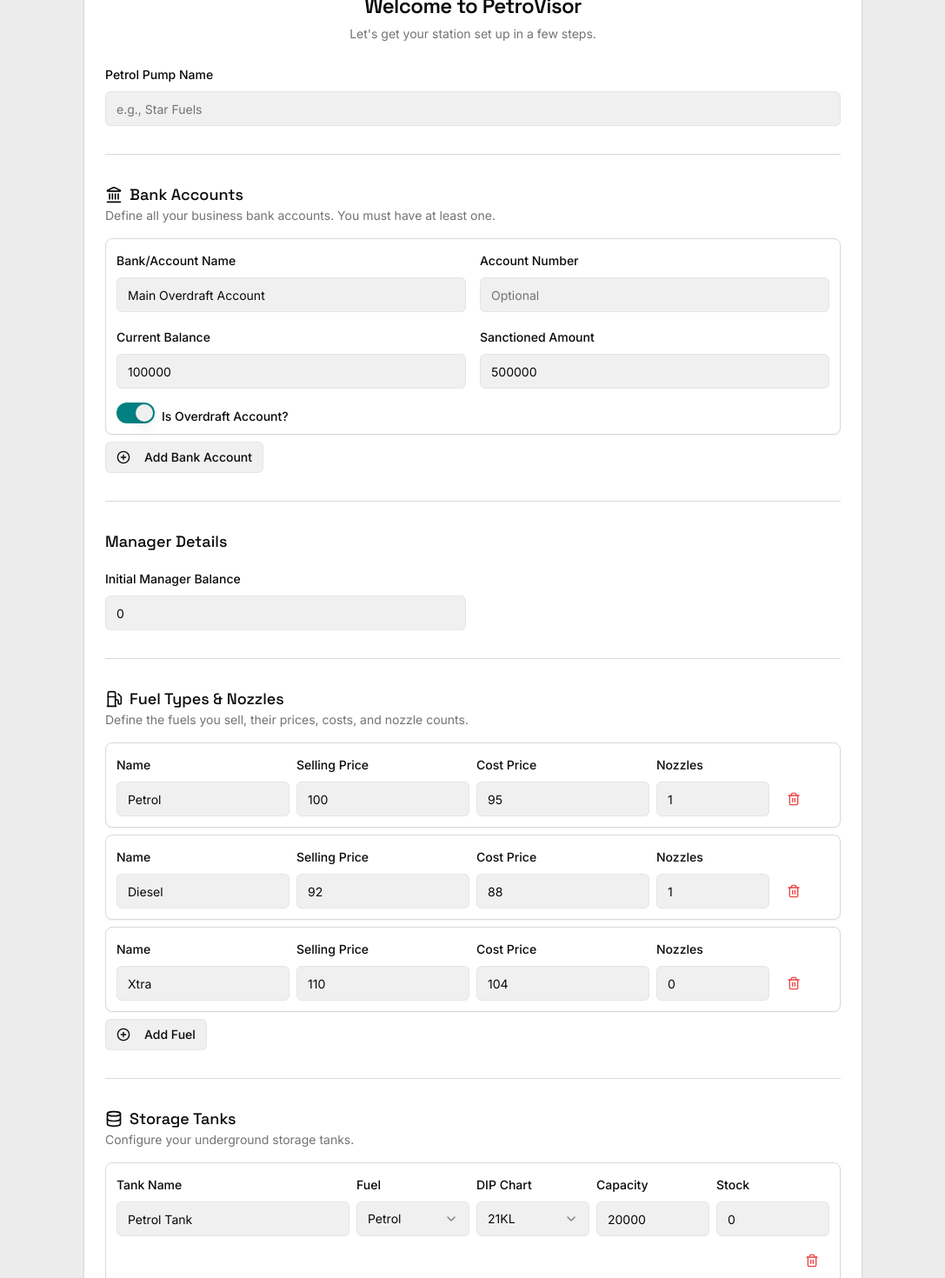
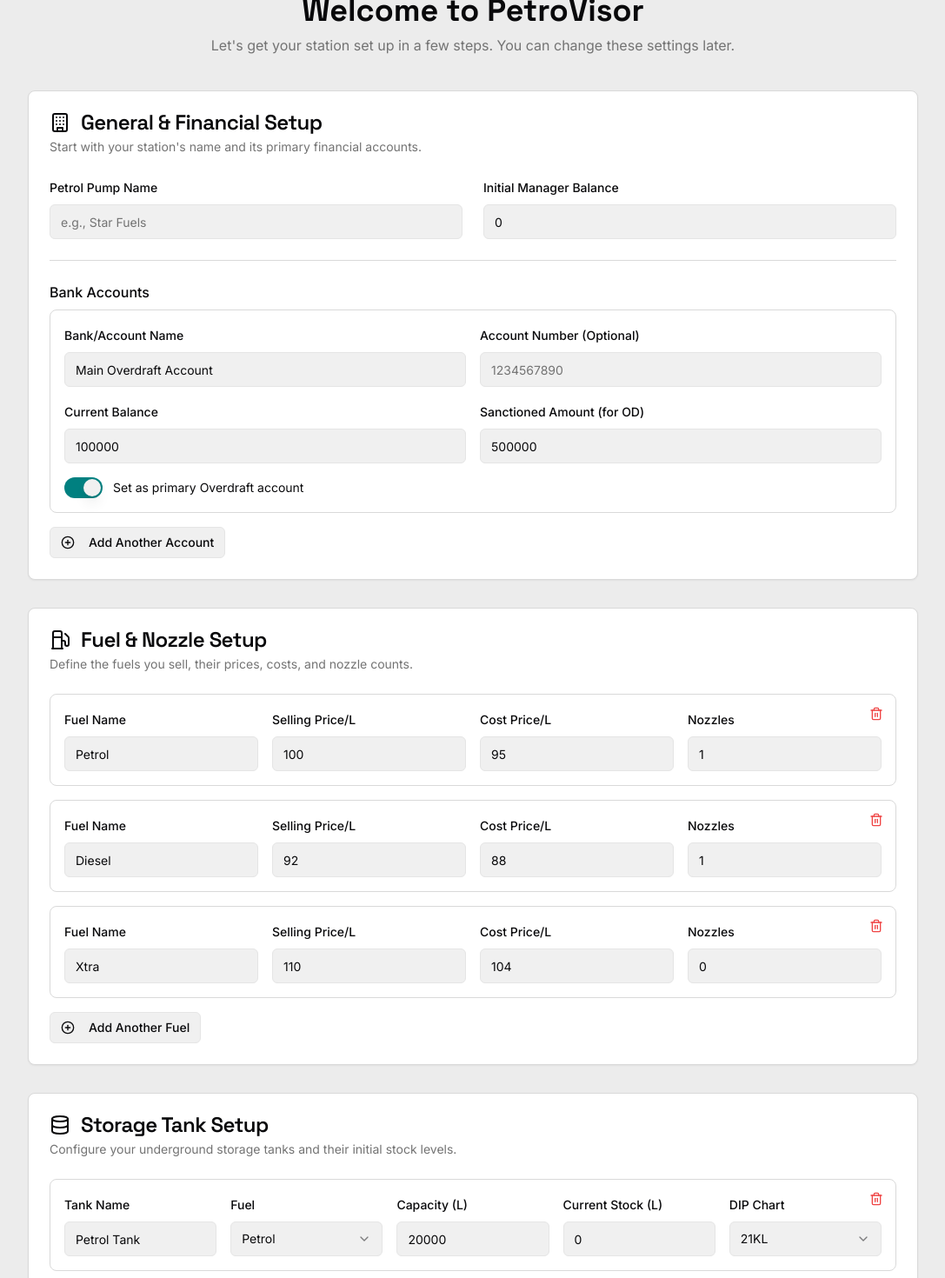
Before and after one commit to ArkaHitman/Petrovisor, a Next.js app: page / in a window 1280 px wide. Shown: the part 120-1590 px from the top of the page at 87% size, without its empty margins (96-1183 px from the left). Built offline with nearby package versions, Linux system fonts and the light colour scheme.

Commit message:
change the design of the setup wizard

```diff
--- a/src/components/setup-wizard.tsx
+++ b/src/components/setup-wizard.tsx
@@ -10,11 +10,10 @@ import { Button } from '@/components/ui/button';
 import { Input } from '@/components/ui/input';
 import { Card, CardContent, CardHeader, CardTitle, CardDescription } from '@/components/ui/card';
 import { Form, FormControl, FormField, FormItem, FormLabel, FormMessage } from '@/components/ui/form';
-import { Droplets, Fuel, Database, Trash2, PlusCircle, Landmark } from 'lucide-react';
+import { Droplets, Fuel, Database, Trash2, PlusCircle, Building } from 'lucide-react';
 import { Separator } from '@/components/ui/separator';
 import type { Settings, NozzlesPerFuel, Fuel as FuelType, BankAccount } from '@/lib/types';
 import { Select, SelectContent, SelectItem, SelectTrigger, SelectValue } from '@/components/ui/select';
-import { RadioGroup, RadioGroupItem } from '@/components/ui/radio-group';
 import { Switch } from './ui/switch';
 
 const fuelSchema = z.object({
@@ -114,45 +113,55 @@ export default function SetupWizard() {
   };
 
   return (
-    <div className="flex min-h-screen w-full items-center justify-center bg-muted/40 p-4 animate-fadeInScaleUp">
-      <Card className="w-full max-w-4xl">
-        <CardHeader className="text-center">
-          <div className="mx-auto mb-4 flex h-12 w-12 items-center justify-center rounded-full bg-primary/10"><Droplets className="h-8 w-8 text-primary" /></div>
-          <CardTitle className="font-headline text-2xl">Welcome to PetroVisor</CardTitle>
-          <CardDescription>Let's get your station set up in a few steps.</CardDescription>
-        </CardHeader>
-        <CardContent>
+    <div className="min-h-screen w-full bg-muted/40 p-4 md:p-8 animate-fadeInScaleUp">
+      <div className="max-w-5xl mx-auto">
+        <header className="text-center mb-10">
+          <div className="mx-auto mb-4 flex h-16 w-16 items-center justify-center rounded-full bg-primary/10">
+            <Droplets className="h-10 w-10 text-primary" />
+          </div>
+          <h1 className="font-headline text-3xl md:text-4xl font-bold">Welcome to PetroVisor</h1>
+          <p className="text-muted-foreground mt-2">Let's get your station set up in a few steps. You can change these settings later.</p>
+        </header>
+
         <Form {...form}>
           <form onSubmit={form.handleSubmit(onSubmit)} className="space-y-8">
-
+            <Card>
+              <CardHeader>
+                <CardTitle className="font-headline flex items-center gap-3"><Building size={24} /> General & Financial Setup</CardTitle>
+                <CardDescription>Start with your station's name and its primary financial accounts.</CardDescription>
+              </CardHeader>
+              <CardContent className="space-y-6">
+                <div className="grid md:grid-cols-2 gap-6">
                    <FormField control={form.control} name="pumpName" render={({ field }) => (
                     <FormItem><FormLabel>Petrol Pump Name</FormLabel><FormControl><Input placeholder="e.g., Star Fuels" {...field} /></FormControl><FormMessage /></FormItem>
                   )} />
-
-              <Separator />
+                   <FormField control={form.control} name="managerInitialBalance" render={({ field }) => (
+                    <FormItem><FormLabel>Initial Manager Balance</FormLabel><FormControl><Input type="number" {...field} /></FormControl><FormMessage /></FormItem>
+                  )} />
+                </div>
+                <Separator/>
 
                 <div>
-                <h3 className="text-lg font-medium font-headline flex items-center gap-2"><Landmark size={20}/>Bank Accounts</h3>
-                <p className="text-sm text-muted-foreground mb-4">Define all your business bank accounts. You must have at least one.</p>
+                    <h4 className="text-md font-medium mb-2">Bank Accounts</h4>
+                    <div className="space-y-4">
                         {bankFields.map((field, index) => (
-                  <Card key={field.id} className="p-3 mb-2 relative">
+                        <div key={field.id} className="border rounded-lg p-4 relative space-y-4">
                             <div className="grid grid-cols-1 md:grid-cols-2 gap-4">
                                 <FormField control={form.control} name={`bankAccounts.${index}.name`} render={({ field }) => (
                                     <FormItem><FormLabel>Bank/Account Name</FormLabel><FormControl><Input placeholder="e.g., SBI Overdraft" {...field} /></FormControl><FormMessage /></FormItem>
                                 )}/>
                                 <FormField control={form.control} name={`bankAccounts.${index}.accountNumber`} render={({ field }) => (
-                            <FormItem><FormLabel>Account Number</FormLabel><FormControl><Input placeholder="Optional" {...field} /></FormControl><FormMessage /></FormItem>
+                                    <FormItem><FormLabel>Account Number (Optional)</FormLabel><FormControl><Input placeholder="1234567890" {...field} /></FormControl><FormMessage /></FormItem>
                                 )}/>
                                 <FormField control={form.control} name={`bankAccounts.${index}.initialBalance`} render={({ field }) => (
                                     <FormItem><FormLabel>Current Balance</FormLabel><FormControl><Input type="number" {...field} /></FormControl><FormMessage /></FormItem>
                                 )}/>
                                 <FormField control={form.control} name={`bankAccounts.${index}.sanctionedAmount`} render={({ field }) => (
-                            <FormItem><FormLabel>Sanctioned Amount</FormLabel><FormControl><Input type="number" placeholder="For OD accounts" {...field} /></FormControl><FormMessage /></FormItem>
+                                    <FormItem><FormLabel>Sanctioned Amount (for OD)</FormLabel><FormControl><Input type="number" placeholder="Enter if overdraft account" {...field} /></FormControl><FormMessage /></FormItem>
                                 )}/>
                             </div>
-                     <div className="flex items-center space-x-2 mt-4">
                             <FormField control={form.control} name={`bankAccounts.${index}.isOverdraft`} render={({ field }) => (
-                            <FormItem className="flex items-center space-x-2">
+                                <FormItem className="flex flex-row items-center space-x-3 space-y-0">
                                     <FormControl><Switch checked={field.value} onCheckedChange={(checked) => {
                                         field.onChange(checked);
                                         if (checked) {
@@ -161,60 +170,54 @@ export default function SetupWizard() {
                                             });
                                         }
                                     }} /></FormControl>
-                                <FormLabel>Is Overdraft Account?</FormLabel>
+                                    <FormLabel className="font-normal">Set as primary Overdraft account</FormLabel>
                                 </FormItem>
                             )}/>
+                            {bankFields.length > 1 && <Button type="button" variant="ghost" size="icon" className="absolute top-2 right-2 h-7 w-7" onClick={() => removeBank(index)}><Trash2 className="h-4 w-4 text-destructive" /></Button>}
                         </div>
-                     {bankFields.length > 1 && <Button type="button" variant="ghost" size="icon" className="absolute top-1 right-1" onClick={() => removeBank(index)}><Trash2 className="h-4 w-4 text-destructive" /></Button>}
+                        ))}
+                    </div>
+                     <Button type="button" variant="outline" size="sm" className="mt-4" onClick={() => appendBank({ id: crypto.randomUUID(), name: '', accountNumber: '', initialBalance: 0, isOverdraft: false, sanctionedAmount: 0 })}><PlusCircle size={16} className="mr-2"/> Add Another Account</Button>
+                     {form.formState.errors.bankAccounts && <p className="text-sm font-medium text-destructive mt-2">{form.formState.errors.bankAccounts?.message || form.formState.errors.bankAccounts.root?.message}</p>}
+                </div>
+              </CardContent>
             </Card>
+
+            <Card>
+                <CardHeader>
+                    <CardTitle className="font-headline flex items-center gap-3"><Fuel size={24}/> Fuel & Nozzle Setup</CardTitle>
+                    <CardDescription>Define the fuels you sell, their prices, costs, and nozzle counts.</CardDescription>
+                </CardHeader>
+                <CardContent className="space-y-4">
+                    {fuelFields.map((field, index) => (
+                    <div key={field.id} className="border rounded-lg p-4 relative">
+                        <div className="grid grid-cols-2 md:grid-cols-4 gap-4">
+                        <FormField control={form.control} name={`fuels.${index}.name`} render={({ field }) => (<FormItem><FormLabel>Fuel Name</FormLabel><FormControl><Input {...field} /></FormControl><FormMessage /></FormItem>)} />
+                        <FormField control={form.control} name={`fuels.${index}.price`} render={({ field }) => (<FormItem><FormLabel>Selling Price/L</FormLabel><FormControl><Input type="number" step="0.01" {...field} /></FormControl><FormMessage /></FormItem>)} />
+                        <FormField control={form.control} name={`fuels.${index}.cost`} render={({ field }) => (<FormItem><FormLabel>Cost Price/L</FormLabel><FormControl><Input type="number" step="0.01" {...field} /></FormControl><FormMessage /></FormItem>)} />
+                        <FormField control={form.control} name={`fuels.${index}.nozzleCount`} render={({ field }) => (<FormItem><FormLabel>Nozzles</FormLabel><FormControl><Input type="number" {...field} /></FormControl><FormMessage /></FormItem>)} />
+                        </div>
+                        {fuelFields.length > 1 && <Button type="button" variant="ghost" size="icon" className="absolute top-2 right-2 h-7 w-7" onClick={() => removeFuel(index)}><Trash2 className="h-4 w-4 text-destructive" /></Button>}
+                    </div>
                     ))}
-                <Button type="button" variant="outline" size="sm" onClick={() => appendBank({ id: crypto.randomUUID(), name: '', accountNumber: '', initialBalance: 0, isOverdraft: false, sanctionedAmount: 0 })}><PlusCircle size={16} className="mr-2"/> Add Bank Account</Button>
-                {form.formState.errors.bankAccounts && <p className="text-sm font-medium text-destructive mt-2">{form.formState.errors.bankAccounts?.message}</p>}
-              </div>
+                    <Button type="button" variant="outline" size="sm" onClick={() => appendFuel({ id: crypto.randomUUID(), name: '', price: 0, cost: 0, nozzleCount: 0 })}><PlusCircle size={16} className="mr-2"/> Add Another Fuel</Button>
+                    {form.formState.errors.fuels && <p className="text-sm font-medium text-destructive mt-2">{form.formState.errors.fuels?.root?.message || form.formState.errors.fuels?.message}</p>}
+                </CardContent>
+            </Card>
 
-               <Separator />
-               <div>
-                  <h3 className="text-lg font-medium font-headline">Manager Details</h3>
-                  <div className="grid grid-cols-1 md:grid-cols-2 gap-4 mt-4">
-                     <FormField control={form.control} name="managerInitialBalance" render={({ field }) => (
-                      <FormItem><FormLabel>Initial Manager Balance</FormLabel><FormControl><Input type="number" {...field} /></FormControl><FormMessage /></FormItem>
-                  )} />
-                  </div>
-               </div>
-
-              <Separator />
-
-              <div>
-                <h3 className="text-lg font-medium font-headline flex items-center gap-2"><Fuel size={20}/> Fuel Types & Nozzles</h3>
-                <p className="text-sm text-muted-foreground mb-4">Define the fuels you sell, their prices, costs, and nozzle counts.</p>
-                {fuelFields.map((field, index) => (
-                  <Card key={field.id} className="p-3 mb-2">
-                    <div className="grid grid-cols-1 sm:grid-cols-12 gap-2 items-end">
-                      <div className="sm:col-span-3"><FormField control={form.control} name={`fuels.${index}.name`} render={({ field }) => (<FormItem><FormLabel>Name</FormLabel><FormControl><Input {...field} /></FormControl><FormMessage /></FormItem>)} /></div>
-                      <div className="sm:col-span-3"><FormField control={form.control} name={`fuels.${index}.price`} render={({ field }) => (<FormItem><FormLabel>Selling Price</FormLabel><FormControl><Input type="number" {...field} /></FormControl><FormMessage /></FormItem>)} /></div>
-                      <div className="sm:col-span-3"><FormField control={form.control} name={`fuels.${index}.cost`} render={({ field }) => (<FormItem><FormLabel>Cost Price</FormLabel><FormControl><Input type="number" {...field} /></FormControl><FormMessage /></FormItem>)} /></div>
-                      <div className="sm:col-span-2"><FormField control={form.control} name={`fuels.${index}.nozzleCount`} render={({ field }) => (<FormItem><FormLabel>Nozzles</FormLabel><FormControl><Input type="number" {...field} /></FormControl><FormMessage /></FormItem>)} /></div>
-                      <div className="sm:col-span-1"><Button type="button" variant="ghost" size="icon" onClick={() => removeFuel(index)}><Trash2 className="h-4 w-4 text-destructive" /></Button></div>
-                    </div>
-                  </Card>
-                ))}
-                <Button type="button" variant="outline" size="sm" onClick={() => appendFuel({ id: crypto.randomUUID(), name: '', price: 0, cost: 0, nozzleCount: 0 })}><PlusCircle size={16} className="mr-2"/> Add Fuel</Button>
-                {form.formState.errors.fuels && <p className="text-sm font-medium text-destructive mt-2">{form.formState.errors.fuels?.message}</p>}
-              </div>
-
-              <Separator />
-
-               <div>
-                <h3 className="text-lg font-medium font-headline flex items-center gap-2"><Database size={20}/> Storage Tanks</h3>
-                <p className="text-sm text-muted-foreground mb-4">Configure your underground storage tanks.</p>
+             <Card>
+                <CardHeader>
+                    <CardTitle className="font-headline flex items-center gap-3"><Database size={24}/> Storage Tank Setup</CardTitle>
+                    <CardDescription>Configure your underground storage tanks and their initial stock levels.</CardDescription>
+                </CardHeader>
+                <CardContent className="space-y-4">
                     {tankFields.map((field, index) => (
-                  <Card key={field.id} className="p-3 mb-2">
-                    <div className="grid grid-cols-1 md:grid-cols-6 gap-2 items-end">
-                      <div className="md:col-span-2"><FormField control={form.control} name={`tanks.${index}.name`} render={({ field }) => (<FormItem><FormLabel>Tank Name</FormLabel><FormControl><Input {...field} /></FormControl><FormMessage /></FormItem>)}/></div>
-                      <div className="md:col-span-1">
+                    <div key={field.id} className="border rounded-lg p-4 relative">
+                        <div className="grid grid-cols-2 md:grid-cols-5 gap-4">
+                            <div className="col-span-2 md:col-span-1"><FormField control={form.control} name={`tanks.${index}.name`} render={({ field }) => (<FormItem><FormLabel>Tank Name</FormLabel><FormControl><Input {...field} /></FormControl><FormMessage /></FormItem>)}/></div>
+                            <div className="col-span-2 md:col-span-1">
                                 <FormField control={form.control} name={`tanks.${index}.fuelId`} render={({ field }) => (
-                            <FormItem>
-                                <FormLabel>Fuel</FormLabel>
+                                    <FormItem><FormLabel>Fuel</FormLabel>
                                         <Select onValueChange={field.onChange} defaultValue={field.value}>
                                             <FormControl><SelectTrigger><SelectValue placeholder="Select" /></SelectTrigger></FormControl>
                                             <SelectContent>{watchedFuels.map((fuel) => (<SelectItem key={fuel.id} value={fuel.id}>{fuel.name}</SelectItem>))}</SelectContent>
@@ -222,11 +225,16 @@ export default function SetupWizard() {
                                     </FormItem>
                                 )}/>
                             </div>
-                      <div className="md:col-span-1">
+                             <div className="col-span-2 md:col-span-1">
+                                <FormField control={form.control} name={`tanks.${index}.capacity`} render={({ field }) => (<FormItem><FormLabel>Capacity (L)</FormLabel><FormControl><Input type="number" {...field} /></FormControl><FormMessage /></FormItem>)}/>
+                            </div>
+                            <div className="col-span-2 md:col-span-1">
+                                <FormField control={form.control} name={`tanks.${index}.initialStock`} render={({ field }) => (<FormItem><FormLabel>Current Stock (L)</FormLabel><FormControl><Input type="number" {...field} /></FormControl><FormMessage /></FormItem>)}/>
+                            </div>
+                            <div className="col-span-2 md:col-span-1">
                                 <FormField control={form.control} name={`tanks.${index}.dipChartType`} render={({ field }) => (
-                          <FormItem>
-                              <FormLabel>DIP Chart</FormLabel>
-                              <Select onValueChange={field.onChange} value={field.value || 'none'}>
+                                <FormItem><FormLabel>DIP Chart</FormLabel>
+                                    <Select onValueChange={(value) => field.onChange(value === 'none' ? undefined : value)} value={field.value || 'none'}>
                                         <FormControl><SelectTrigger><SelectValue placeholder="Select" /></SelectTrigger></FormControl>
                                         <SelectContent>
                                             <SelectItem value="none">None</SelectItem><SelectItem value="16kl">16KL</SelectItem><SelectItem value="21kl">21KL</SelectItem>
@@ -235,24 +243,20 @@ export default function SetupWizard() {
                                 </FormItem>
                                 )}/>
                             </div>
-                    <div className="md:col-span-1"><FormField control={form.control} name={`tanks.${index}.capacity`} render={({ field }) => (<FormItem><FormLabel>Capacity</FormLabel><FormControl><Input type="number" {...field} /></FormControl><FormMessage /></FormItem>)}/></div>
-                    <div className="md:col-span-1"><FormField control={form.control} name={`tanks.${index}.initialStock`} render={({ field }) => (<FormItem><FormLabel>Stock</FormLabel><FormControl><Input type="number" {...field} /></FormControl><FormMessage /></FormItem>)}/></div>
-                      <div className="flex justify-end w-full md:col-span-6"><Button type="button" variant="ghost" size="icon" onClick={() => removeTank(index)}><Trash2 className="h-4 w-4 text-destructive" /></Button></div>
                         </div>
+                        {tankFields.length > 1 && <Button type="button" variant="ghost" size="icon" className="absolute top-2 right-2 h-7 w-7" onClick={() => removeTank(index)}><Trash2 className="h-4 w-4 text-destructive" /></Button>}
+                    </div>
+                    ))}
+                    <Button type="button" variant="outline" size="sm" onClick={() => appendTank({ id: crypto.randomUUID(), name: '', fuelId: watchedFuels.length > 0 ? watchedFuels[0].id : '', capacity: 10000, initialStock: 0, dipChartType: undefined })}>
+                        <PlusCircle size={16} className="mr-2"/> Add Another Tank
+                    </Button>
+                </CardContent>
             </Card>
-                ))}
-                <Button type="button" variant="outline" size="sm" onClick={() => appendTank({ id: crypto.randomUUID(), name: '', fuelId: watchedFuels.length > 0 ? watchedFuels[0].id : '', capacity: 10000, initialStock: 0, dipChartType: 'none' })}>
-                    <PlusCircle size={16} className="mr-2"/> Add Tank
-                </Button>
-              </div>
 
-              <Separator />
-
-              <Button type="submit" className="w-full bg-accent hover:bg-accent/90">Finish Setup</Button>
+            <Button type="submit" size="lg" className="w-full bg-accent hover:bg-accent/90 text-lg">Complete Setup & Launch App</Button>
           </form>
         </Form>
-        </CardContent>
-      </Card>
+      </div>
     </div>
   );
 }
```
Lines whose indentation alone changed are shown as unchanged.
